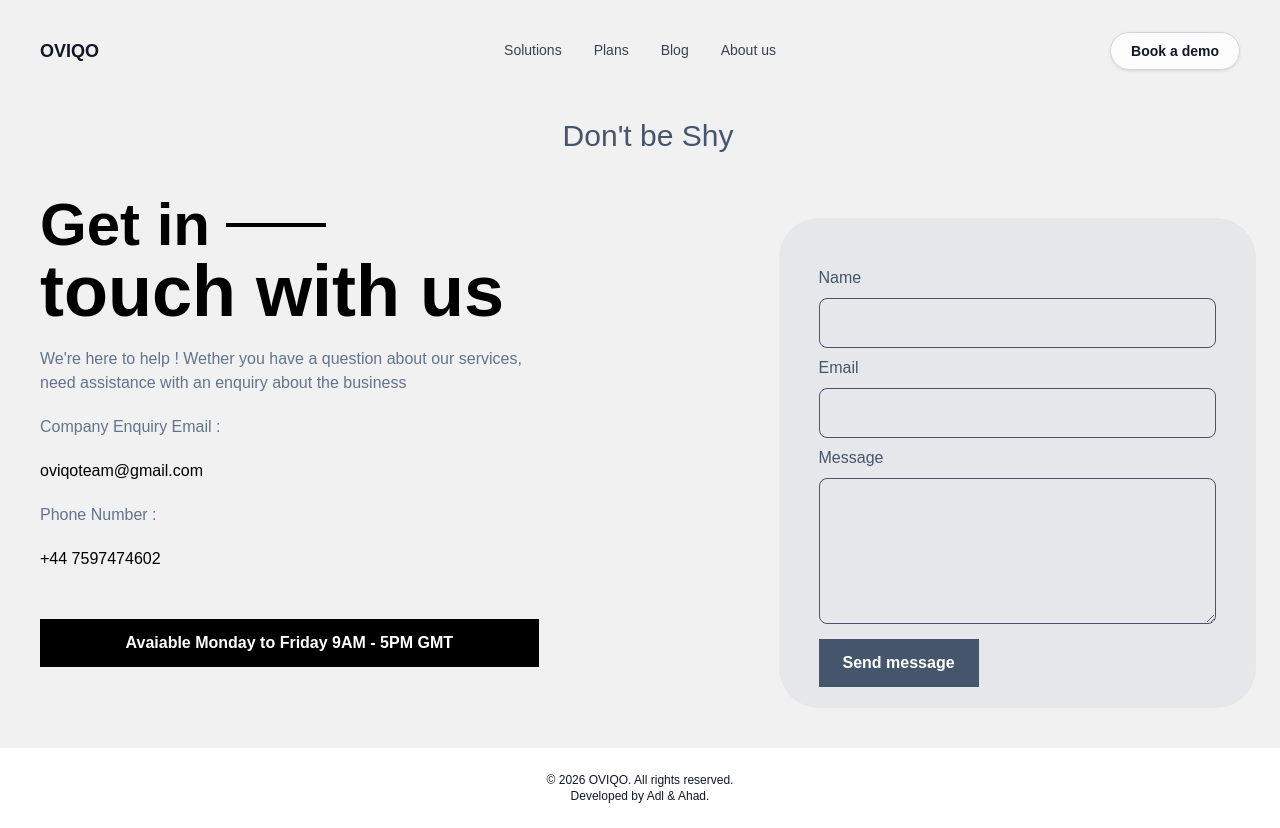
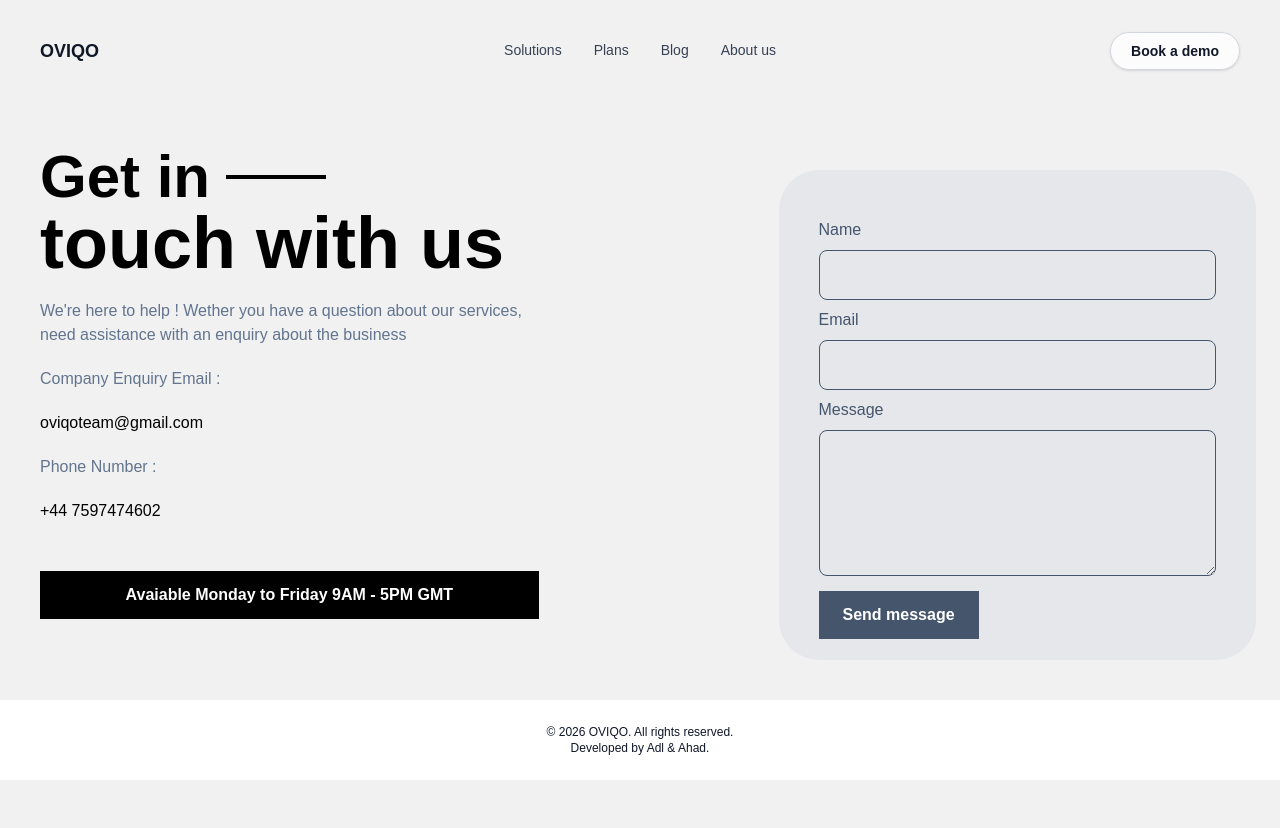
Before and after one commit to Oviqo-dev/oviqo-web, a Next.js app: page /contact in a window 1280 px wide. After the commit the page ends 800 px from the top, so only its background shows below. Built offline with nearby package versions, Linux system fonts and the light colour scheme.

Commit message:
latest update

```diff
--- a/app/contact/page.tsx
+++ b/app/contact/page.tsx
@@ -105,7 +105,6 @@
         </header>
       </div>
       <main className="mx-auto mt-5">
-         <h1 className="mt-3 text-slate-600 text-center text-3xl"> Don&apos;t be Shy </h1>
         <div className='flex flex-col gap-10 px-10 lg:flex-row lg:items-center lg:justify-center'>
           <div className=''>
 
```
